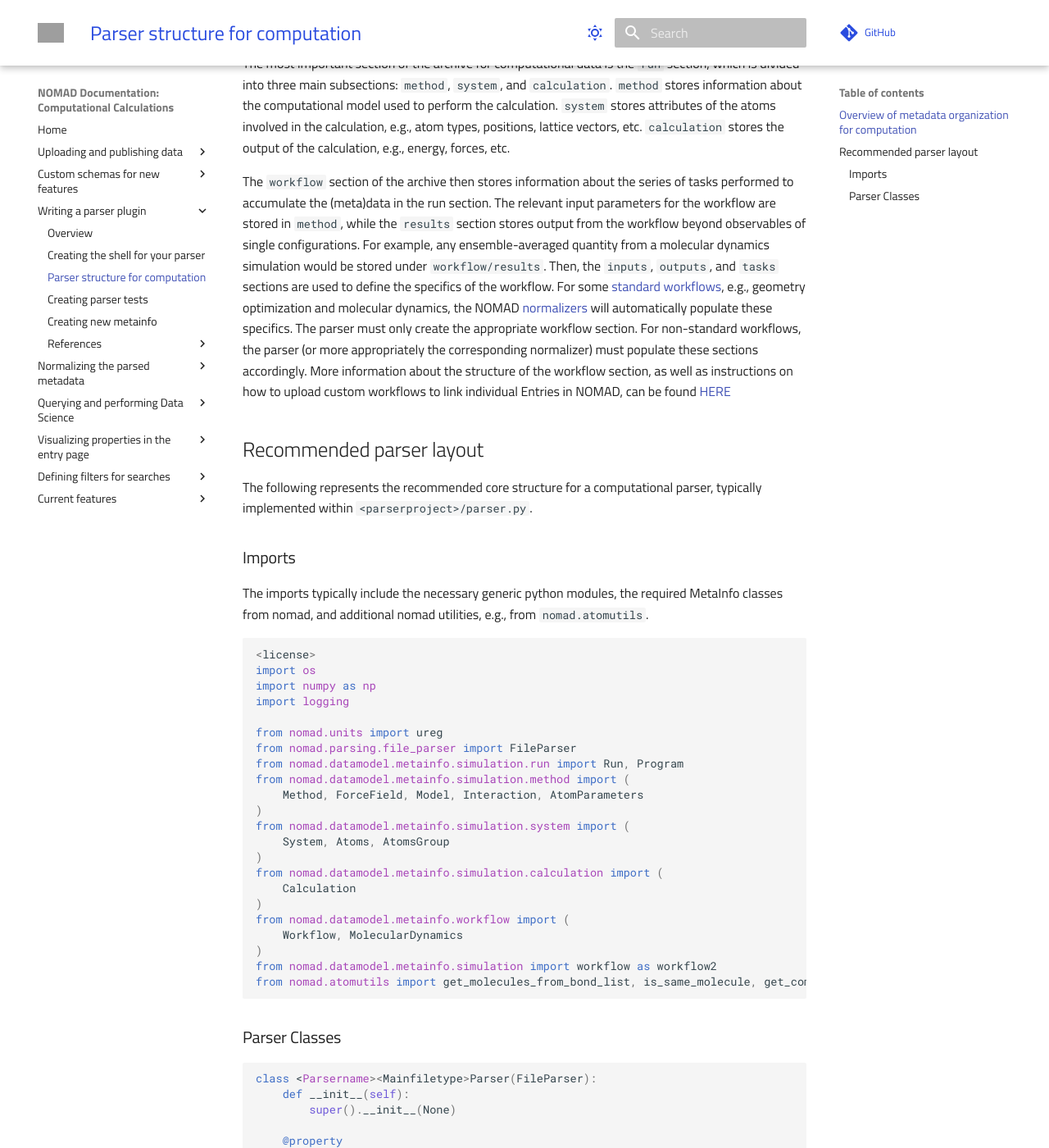
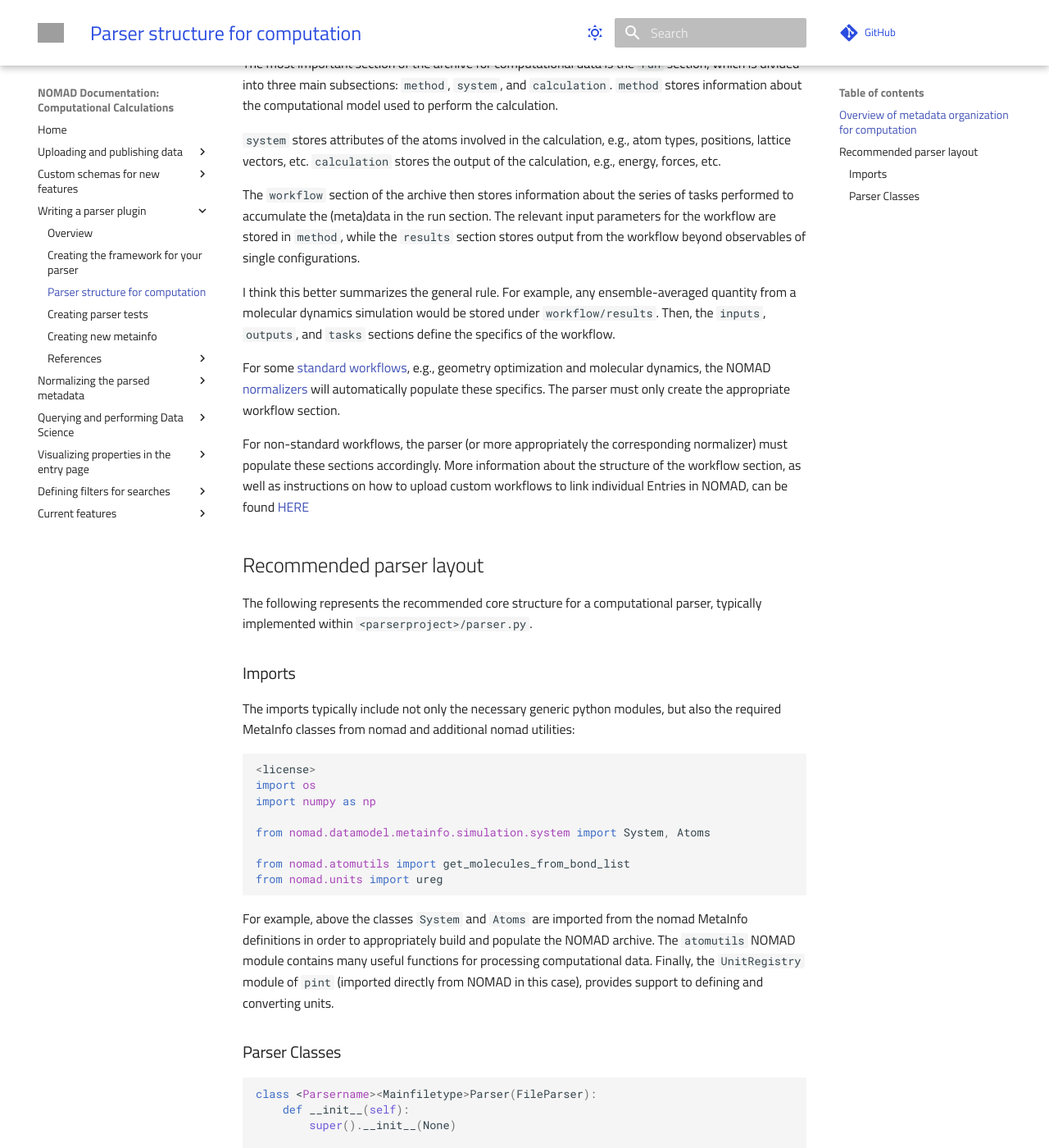
Before and after one commit to FAIRmat-NFDI/AreaC-DOC, an MkDocs documentation site: the page built from docs/writing_a_parser_plugin/computational.md, in a window 1280 px wide and 1400 px high, scrolled down 816 px. Shown: the whole window at 82% size. Built offline with MkDocs 1.6.1 and Material for MkDocs 9.7.7, drawn with Linux system fonts in a browser that asks for light colours; comment, search, counter and statistics services are not loaded; grey boxes are pictures that could not be loaded.

Commit message:
revisions and comments from Nathan's review

````diff
--- a/docs/writing_a_parser_plugin/computational.md
+++ b/docs/writing_a_parser_plugin/computational.md
@@ -32,21 +32,29 @@ archive
      ├── outputs
      └── results
 ```
+<!-- workflow to workflow2?!  -->
 
 The most important section of the archive for computational data is the `run` section, which is
 divided into three main subsections: `method`, `system`, and `calculation`. `method` stores
-information about the computational model used to perform the calculation. `system` stores
+information about the computational model used to perform the calculation.
+<!-- TODO Comment from ND - I would highlight the semantics of each section, since this is the main information to be communicated quickly. e.g. -->
+`system` stores
 attributes of the atoms involved in the calculation, e.g., atom types, positions, lattice vectors, etc.
 `calculation` stores the output of the calculation, e.g., energy, forces, etc.
 
 The `workflow` section of the archive then stores information about the series of tasks performed
 to accumulate the (meta)data in the run section. The relevant input parameters for the workflow are
 stored in `method`, while the `results` section stores output from the workflow beyond observables
-of single configurations. For example, any ensemble-averaged quantity from a molecular dynamics
-simulation would be stored under `workflow/results`. Then, the `inputs`, `outputs`, and `tasks` sections
-are used to define the specifics of the workflow. For some [standard workflows](references/standard_workflows.md), e.g., geometry optimization and molecular
+of single configurations.
+<!-- TODO Comment from ND - Wouldn't it be easier to say that its subsection reference other sections in run? -->
+I think this better summarizes the general rule.
+For example, any ensemble-averaged quantity from a molecular dynamics
+simulation would be stored under `workflow/results`. Then, the `inputs`, `outputs`, and `tasks` sections define the specifics of the workflow.
+<!-- TODO add graph showing how inputs, outputs, and tasks are connected  -->
+For some [standard workflows](references/standard_workflows.md), e.g., geometry optimization and molecular
 dynamics, the NOMAD [normalizers]() <!-- TODO Link to normalizer docs  --> will automatically populate these specifics. The parser must only create the
 appropriate workflow section. <!-- TODO Should give an example somewhere -->
+<!-- TODO specify which workflow sections have to be set by the parser: workflow2 or these standard workflows. -->
 For non-standard workflows, the parser (or more appropriately the corresponding normalizer) must
 populate these sections accordingly.
 More information about the structure of the workflow section, as well as instructions on how to upload custom workflows to link individual Entries
@@ -59,33 +67,23 @@ typically implemented within `<parserproject>/parser.py`.
 
 ### Imports
 
-The imports typically include the necessary generic python modules, the required MetaInfo
-classes from nomad, and additional nomad utilities, e.g., from `nomad.atomutils`.
+The imports typically include not only the necessary generic python modules, but also the required MetaInfo
+classes from nomad and additional nomad utilities:
 
 ```python
 <license>
 import os
 import numpy as np
-import logging
 
+from nomad.datamodel.metainfo.simulation.system import System, Atoms
+
+from nomad.atomutils import get_molecules_from_bond_list
 from nomad.units import ureg
-from nomad.parsing.file_parser import FileParser
-from nomad.datamodel.metainfo.simulation.run import Run, Program
-from nomad.datamodel.metainfo.simulation.method import (
-    Method, ForceField, Model, Interaction, AtomParameters
-)
-from nomad.datamodel.metainfo.simulation.system import (
-    System, Atoms, AtomsGroup
-)
-from nomad.datamodel.metainfo.simulation.calculation import (
-    Calculation
-)
-from nomad.datamodel.metainfo.workflow import (
-    Workflow, MolecularDynamics
-)
-from nomad.datamodel.metainfo.simulation import workflow as workflow2
-from nomad.atomutils import get_molecules_from_bond_list, is_same_molecule, get_composition
 ```
+
+For example, above the classes `System` and `Atoms` are imported from the nomad MetaInfo definitions in order to appropriately build and populate the NOMAD archive.
+The `atomutils` NOMAD module contains many useful functions for processing computational data.
+Finally, the `UnitRegistry` module of `pint` (imported directly from NOMAD in this case), provides support to defining and converting units.
 
 
 ### Parser Classes
@@ -116,10 +114,16 @@ described further below. It may be useful to create a distinct class, `<Parserna
 for dealing with various filetypes that may be parsed throughout the entirety of the routine.
 However, in the simplest case of a single file type parsed, the entire parser can of course be
 implemented within a single class.
+<!-- TODO elaborate here on the distinction between mainfiles and other files  -->
 
 In the following, we will walk through the layout of the `<Parsername>Parser` class. First,
 every parser class should have a "main" function called `parse()`, which will be called by NOMAD
 when the appropriate mainfile is found:
+<!-- TODO
+Comment from ND - The API is a bit more elaborate, including init_parser() which sets mainfile, logger, and open.
+There are also functionalities to manipulate the stored data, but I would elaborate on those somewhere else.
+I'd also point the user to nomad/parsing/parsers.py/run_parser and nomad/parsing/file_parser/file_parsers.py for the full API.
+-->
 
 <!-- TODO Add comments to all this code  -->
 ```python
@@ -147,6 +151,7 @@ def parse(self, filepath, archive, logger):
 ```
 
 Then, the individual functions to populate that various MetaInfo sections can be defined:
+<!-- TODO update to API-driven design  -->
 
 ```python
 def parse_calculation(self):
--- a/mkdocs.yml
+++ b/mkdocs.yml
@@ -28,7 +28,7 @@ nav:
         - Standardized observables: custom_schemas_for_new_features/h5md/references/standard_observables.md
   - Writing a parser plugin:
     - Overview: writing_a_parser_plugin/parser_plugin_overview.md
-    - Creating the shell for your parser: writing_a_parser_plugin/parser_shell.md
+    - Creating the framework for your parser: writing_a_parser_plugin/parser_shell.md
     - Parser structure for computation: writing_a_parser_plugin/computational.md
     - Creating parser tests: writing_a_parser_plugin/parser_tests.md
     - Creating new metainfo: writing_a_parser_plugin/creating_new_metainfo.md
````
Also changed, not shown: docs/writing_a_parser_plugin/parser_plugin_overview.md (+8 -3 lines), docs/writing_a_parser_plugin/parser_shell.md (+2 -1 lines), docs/writing_a_parser_plugin/parser_tests.md (+7 -1 lines).
